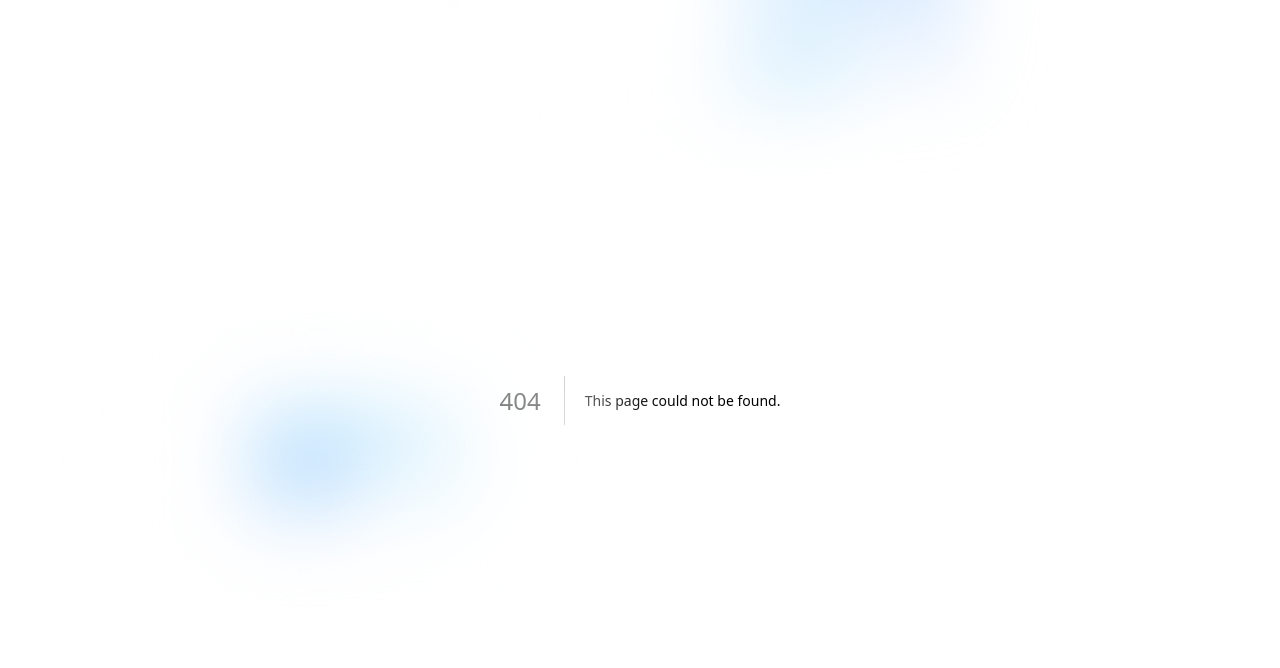
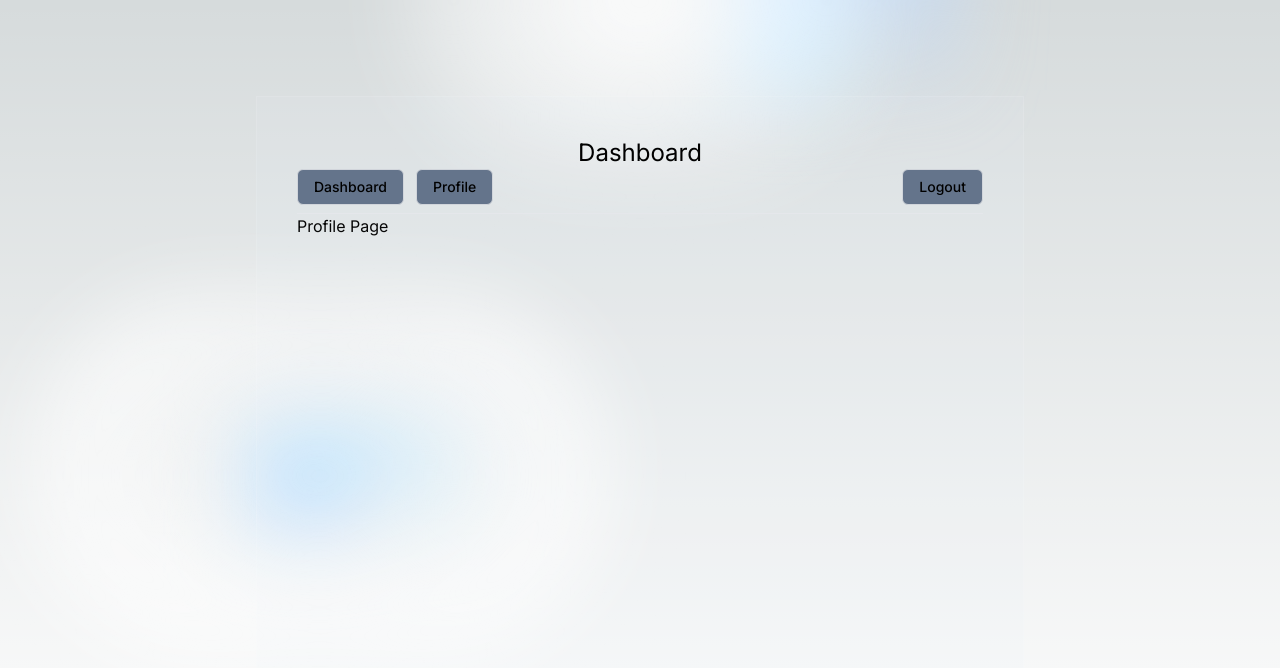
Before and after one commit to DiazNugraha/incit-test-frontend, a Next.js app: page /profile in a window 1280 px wide. Before the commit this address had no page. Shown: the top 668 px of the page. Built offline with nearby package versions, Linux system fonts and the light colour scheme.

Commit message:
refactor: layout

```diff
--- /dev/null
+++ b/src/components/dashboard/layout.tsx
@@ -0,0 +1,39 @@
+import { useRouter } from "next/router";
+import Navbar from "./navbar";
+
+export default function Layout({
+  children,
+}: Readonly<{ children: React.ReactNode }>) {
+  const router = useRouter();
+  const handleLogout = async () => {
+    try {
+      const response = await fetch(
+        `${process.env.NEXT_PUBLIC_BACKEND_URL}/auth/logout`,
+        {
+          method: "POST",
+          headers: {
+            "Content-Type": "application/json",
+          },
+          credentials: "include",
+        }
+      );
+      if (response.ok) {
+        router.push("/");
+      }
+    } catch (error) {
+      console.log(error);
+    }
+  };
+  return (
+    <main className="relative flex min-h-screen flex-col items-center justify-between p-24">
+      <div className="bg-slate-200/10 border-[1px] border-white/10 h-[80vh] w-[60vw] p-10 flex flex-col">
+        <div className="flex w-full justify-center">
+          <h1 className="text-2xl">Dashboard</h1>
+        </div>
+        <Navbar onLogout={handleLogout} />
+        <hr className="w-full" />
+        {children}
+      </div>
+    </main>
+  );
+}
--- a/src/pages/dashboard/index.tsx
+++ b/src/pages/dashboard/index.tsx
@@ -1,4 +1,4 @@
-import Navbar from "@/components/dashboard/navbar";
+import Layout from "@/components/dashboard/layout";
 import { GetServerSideProps } from "next";
 import { useRouter } from "next/router";
 import React, { useEffect } from "react";
@@ -9,25 +9,6 @@ interface DashboardPageProps {
 
 const DashboardPage: React.FC<DashboardPageProps> = ({ isLoggedIn }) => {
   const router = useRouter();
-  const handleLogout = async () => {
-    try {
-      const response = await fetch(
-        `${process.env.NEXT_PUBLIC_BACKEND_URL}/auth/logout`,
-        {
-          method: "POST",
-          headers: {
-            "Content-Type": "application/json",
-          },
-          credentials: "include",
-        }
-      );
-      if (response.ok) {
-        router.push("/");
-      }
-    } catch (error) {
-      console.log(error);
-    }
-  };
 
   useEffect(() => {
     if (!isLoggedIn && typeof window !== "undefined") {
@@ -36,15 +17,9 @@ const DashboardPage: React.FC<DashboardPageProps> = ({ isLoggedIn }) => {
   }, [isLoggedIn]);
 
   return (
-    <main className="relative flex min-h-screen flex-col items-center justify-between p-24">
-      <div className="bg-slate-200/10 border-[1px] border-white/10 h-[80vh] w-[60vw] p-10 flex flex-col">
-        <div className="flex w-full justify-center">
-          <h1 className="text-2xl">Dashboard</h1>
-        </div>
-        <Navbar onLogout={handleLogout} />
-        <hr className="w-full" />
-      </div>
-    </main>
+    <Layout>
+      <div>dashboard</div>
+    </Layout>
   );
 };
 
--- /dev/null
+++ b/src/pages/profile/index.tsx
@@ -0,0 +1,9 @@
+import Layout from "@/components/dashboard/layout";
+
+export default function ProfilePage() {
+  return (
+    <Layout>
+      <div>Profile Page</div>
+    </Layout>
+  );
+}
```
